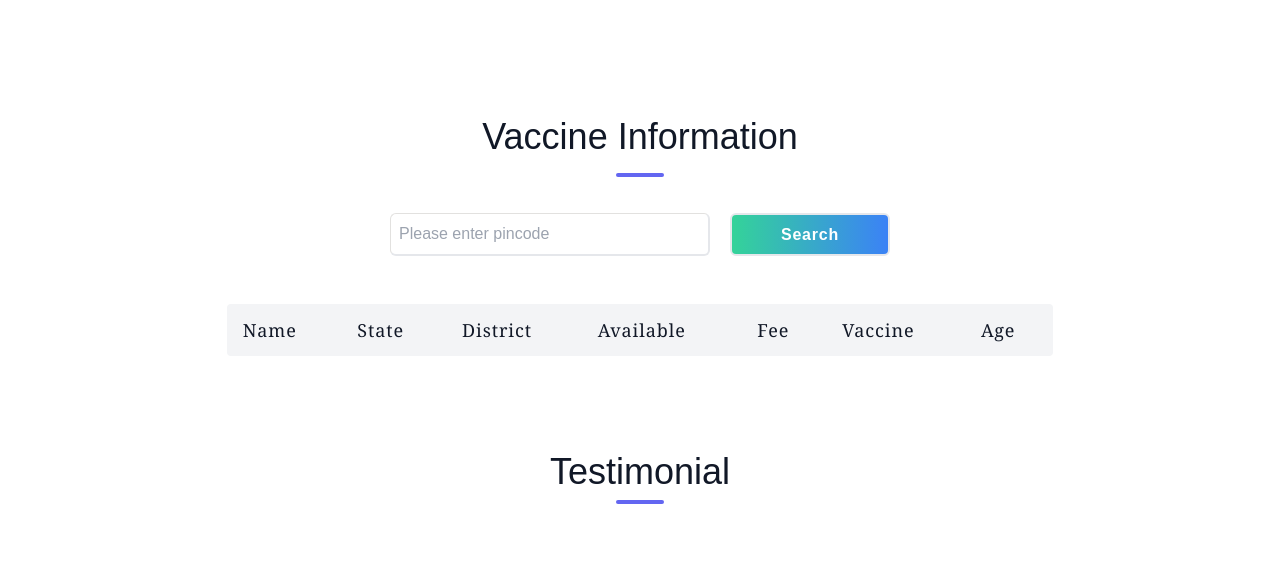
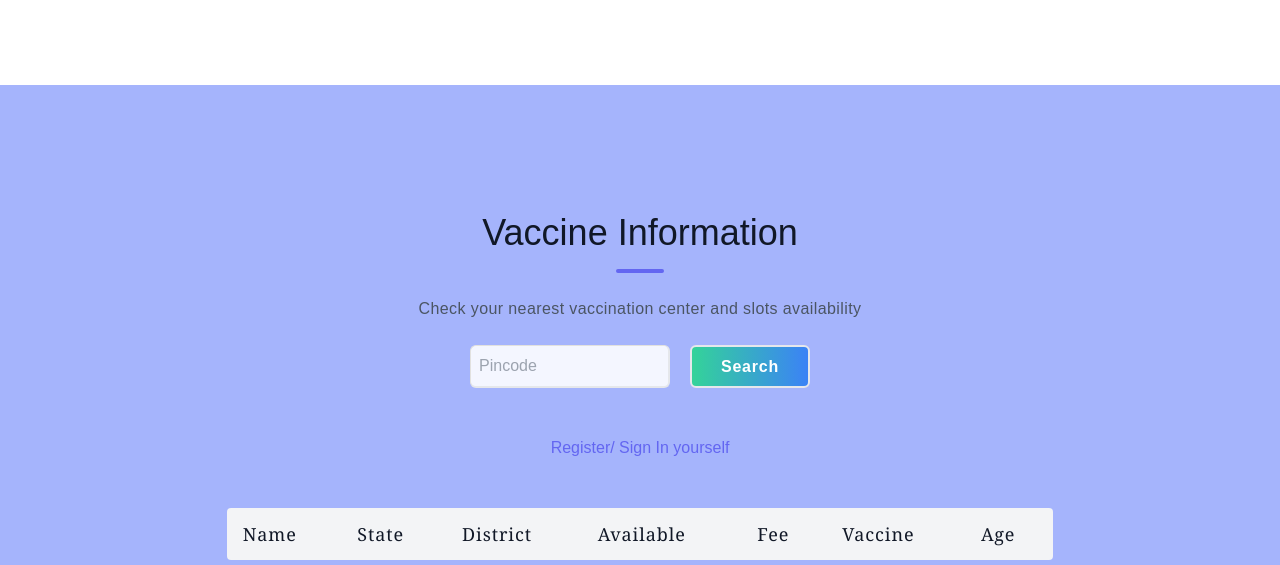
Before and after one commit to er-raj-aryan/coronahelp.github.io, a plain HTML site: page index.html in a window 1280 px wide. Shown: the part 2663-3228 px from the top of the page. Drawn offline with nearby package versions, Linux system fonts and the light colour scheme.

Commit message:
update 2.0

```diff
--- a/css/index.css
+++ b/css/index.css
@@ -40,25 +40,26 @@ body{
 }
 #table-data{
     color:rgba(71, 69, 69, 0.822);
-    margin:10px;
+    /* margin:10px; */
     font-family: 'Poppins', sans-serif !important;
     font-weight: 700;
-    border: 1px solid rgb(226, 225, 223);
-    background: rgba(255 ,255, 255, 0.1);
+    /* border: 1px solid rgb(226, 225, 223); */
+    border-radius: 10px;
+    background: rgba(238, 236, 236, 0.972);
     user-select: none;
 }
 
 #pinCode{
-    width:40vh;
+    width:25vh;
     outline: none;
     font-family: 'Poppins', sans-serif;
     border-top: 1px solid rgb(226, 225, 223);
     border-left: 1px solid rgb(226, 225, 223);
-    background: rgba(255 ,255, 255, 0.1);
+    background: rgba(255, 255, 255, 0.883);
 }
 
 .btn{
-    width:20vh;
+    width:15vh;
     margin-left: 20px;
     outline: none;
     font-family: 'Poppins', sans-serif;
--- a/index.html
+++ b/index.html
@@ -69,6 +69,8 @@
     </div>
   </section>
 
+
+
   <!-- indian facility -->
   <section class="text-gray-600 body-font">
     <div class="container px-5 py-24 mx-auto flex flex-wrap">
@@ -104,19 +106,24 @@
   </section>
 
   <!-- vaccine table -->
-  <section class="text-gray-600 body-font" id='v1'>
-    <div class="container px-5 py-8 mx-auto">
+  <section class="text-gray-600 body-font bg-indigo-300"  id='v1'>
+    <div class="container px-5 py-32 text-center mx-auto">
       <div class="flex flex-col text-center items-center w-full mb-12">
         <h1 class="sm:text-4xl text-3xl font-medium title-font  mb-2 text-gray-900">Vaccine Information</h1>
         <div class="w-12 h-1 bg-indigo-500 rounded mt-2 mb-6"></div>
-        <div class='flex mt-3 '>
-          <input  id="pinCode" placeholder="Please enter pincode" class='text-gray-900  text-base border-2 rounded-md placeholder-opacity-10 p-2 '  />
-          <button type='submit' onClick='getData()'  class='btn border-2 text-white bg-indigo-500 focus:outline-none hover:bg-indigo-600 rounded rounded-md p-1 bg-gradient-to-r from-green-400 to-blue-500 tracking-wider'>Search</button>
+        <p class="text-base tracking-wide ">Check your nearest vaccination center and slots availability</p>
+        <div class='flex mt-6 '>
+          <input  id="pinCode" placeholder="Pincode" class=' text-base border-2 rounded-md placeholder-opacity-10 p-2 '  />
+          <button type='submit' onClick='getData()'  class='btn border-2 text-white  focus:outline-none hover:bg-indigo-600 rounded rounded-md p-1 bg-gradient-to-r from-green-400 to-blue-500 tracking-wider'>Search</button>
       </div>
+      <div class='flex text-center mt-6 content-center ' >
+      <a class='text-center text-indigo-500 mt-6 w-full' target="_blank" href="https://selfregistration.cowin.gov.in/">Register/ Sign In yourself</a>
+
+    </div>
       </div>
 
-      <div class="lg:w-2/3 w-full mx-auto overflow-auto">
-        <table class="table-auto w-full text-left whitespace-no-wrap">
+      <div class="lg:w-2/3 w-full  mx-auto overflow-auto">
+        <table id="table-data" class="  table-auto w-full text-left whitespace-no-wrap">
           <thead>
             <tr>
               <th class="px-4 py-3 font-serif tracking-wider font-medium text-gray-900 text-lg bg-gray-100 rounded-tl rounded-bl">Name</th>
@@ -129,12 +136,12 @@
             </tr>
           </thead>
           <tbody id='content'>
-
           </tbody>
         </table>
+
       </div>
+    </div>
 
-    </div>
   </section>
 
    <!-- Testimonial -->
--- a/js/scripts.js
+++ b/js/scripts.js
@@ -15,10 +15,10 @@ const date = today.getDate()+'-'+(today.getMonth()+1)+'-'+today.getFullYear()
 
 function getData(){
     const pin = parseInt(document.getElementById('pinCode').value)
-    console.log(pin);
-    console.log(date);
+    console.log('Thanks for visiting my site ... ');
 
-    url = 'https://cdn-api.co-vin.in/api/v2/appointment/sessions/public/findByPin?pincode='+pin+'&date='+date+''
+
+    url = 'https://cdn-api.co-vin.in/api/v2/appointment/sessions/public/findByPin?pincode='+pin+'&date='+date+'';
     fetch(url).then((res) => {
     return res.json();
     }).then((data) => {
```
Also changed, not shown: info.html (+8 -8 lines).
